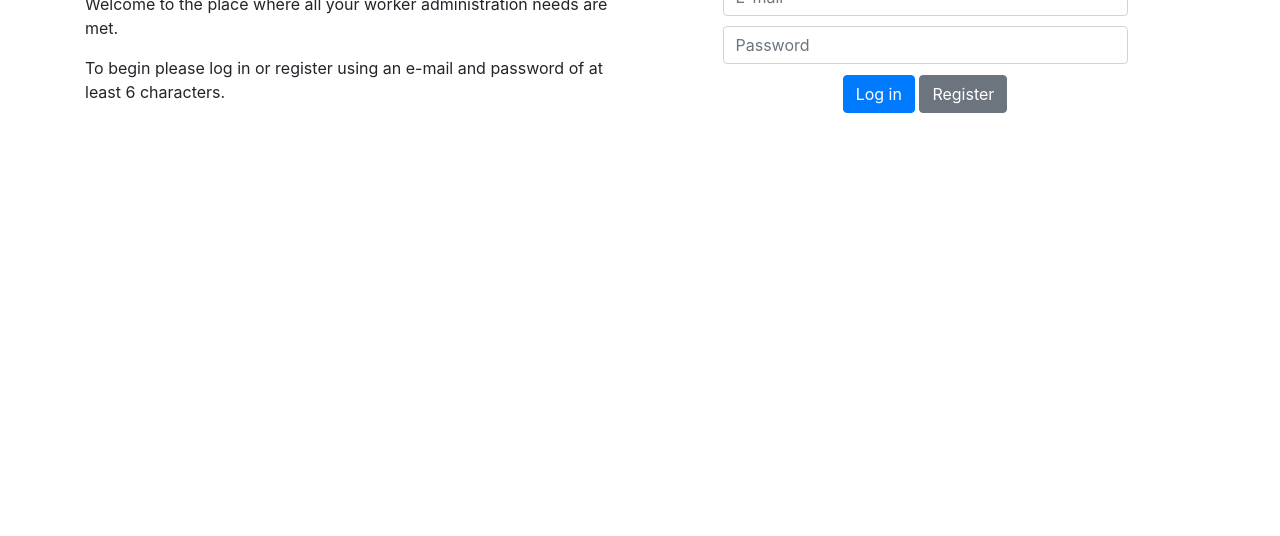
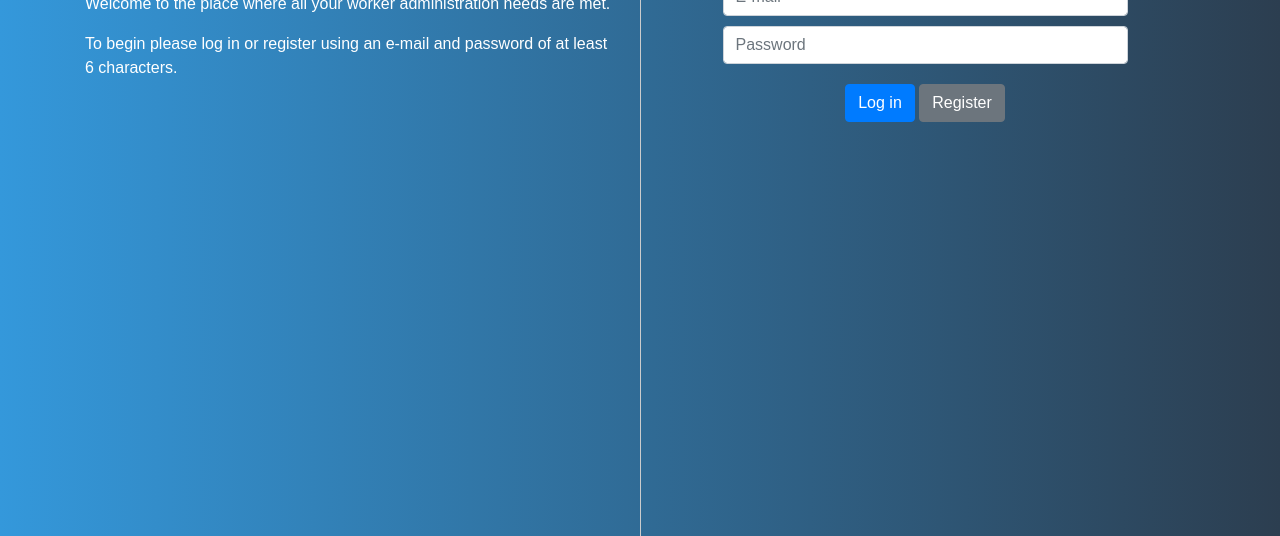
Before and after one commit to nerko73/nerko73.github.io, a plain HTML site: page index.html in a window 1280 px wide. Shown: the part 264-800 px from the top of the page. Drawn offline with Linux system fonts and the light colour scheme; no server answers.

Commit message:
Improved design and user feedback

```diff
--- a/styles/index-style.css
+++ b/styles/index-style.css
@@ -1,6 +1,30 @@
+body{
+	font-family: Arial, Helvetica, sans-serif;
+	color: white;
+	background: #2c3e50;  /* fallback for old browsers */
+	background: -webkit-linear-gradient(to right, #3498db, #2c3e50);  /* Chrome 10-25, Safari 5.1-6 */
+	background: linear-gradient(to right, #3498db, #2c3e50); /* W3C, IE 10+/ Edge, Firefox 16+, Chrome 26+, Opera 12+, Safari 7+ */
+
+}
 #mainForm{
-	margin: 200px auto;
+	margin: 200px auto 0 auto;
 }
 #txtPass, #txtEmail{
 	margin: 0 auto 10px auto;
 }
+#info{
+	padding-right:20px;
+}
+.verticalLine {
+    background-color: #ccc;
+    height: 100%;
+    left: 50%;
+    position: absolute;
+    transform: transitionX(-50%);
+    top: 0;
+    width: 1px;
+}
+#errorMsg{
+	color: #f71111;
+	padding-bottom: 10px;
+}
```
